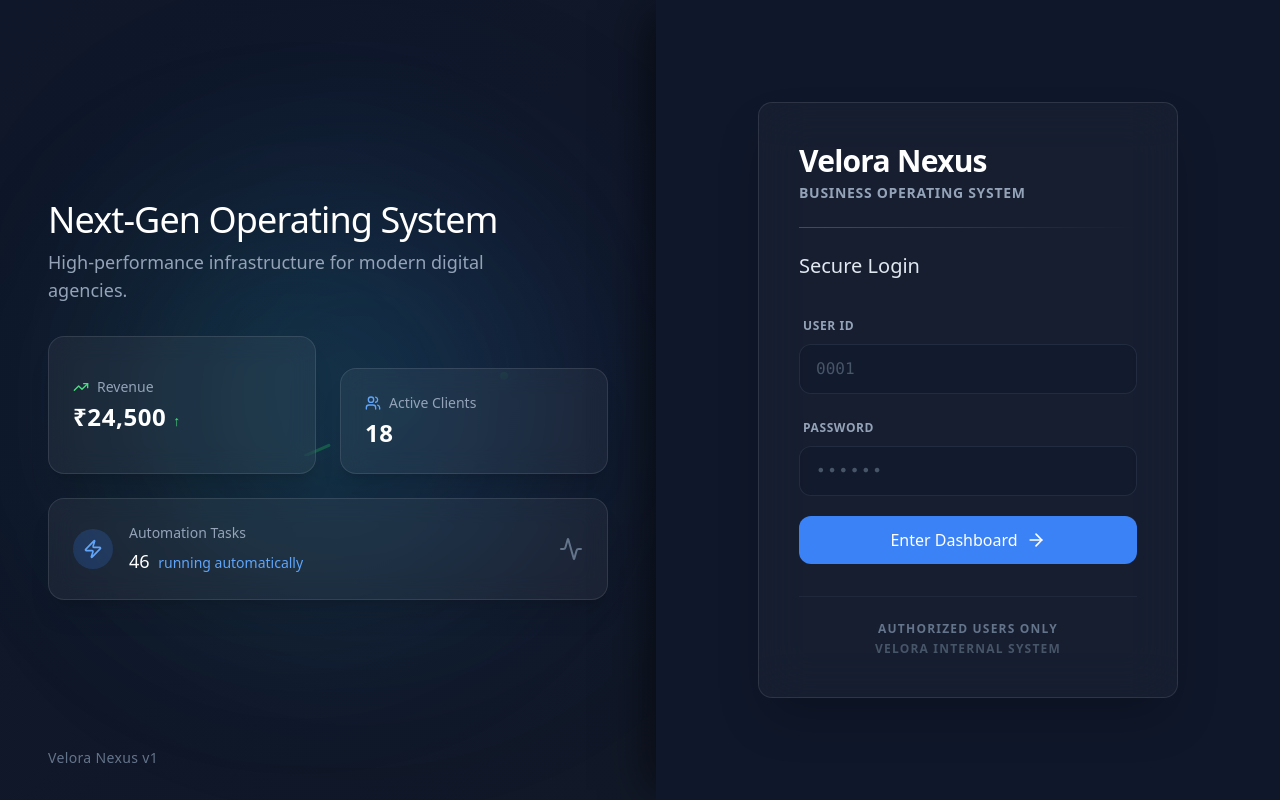
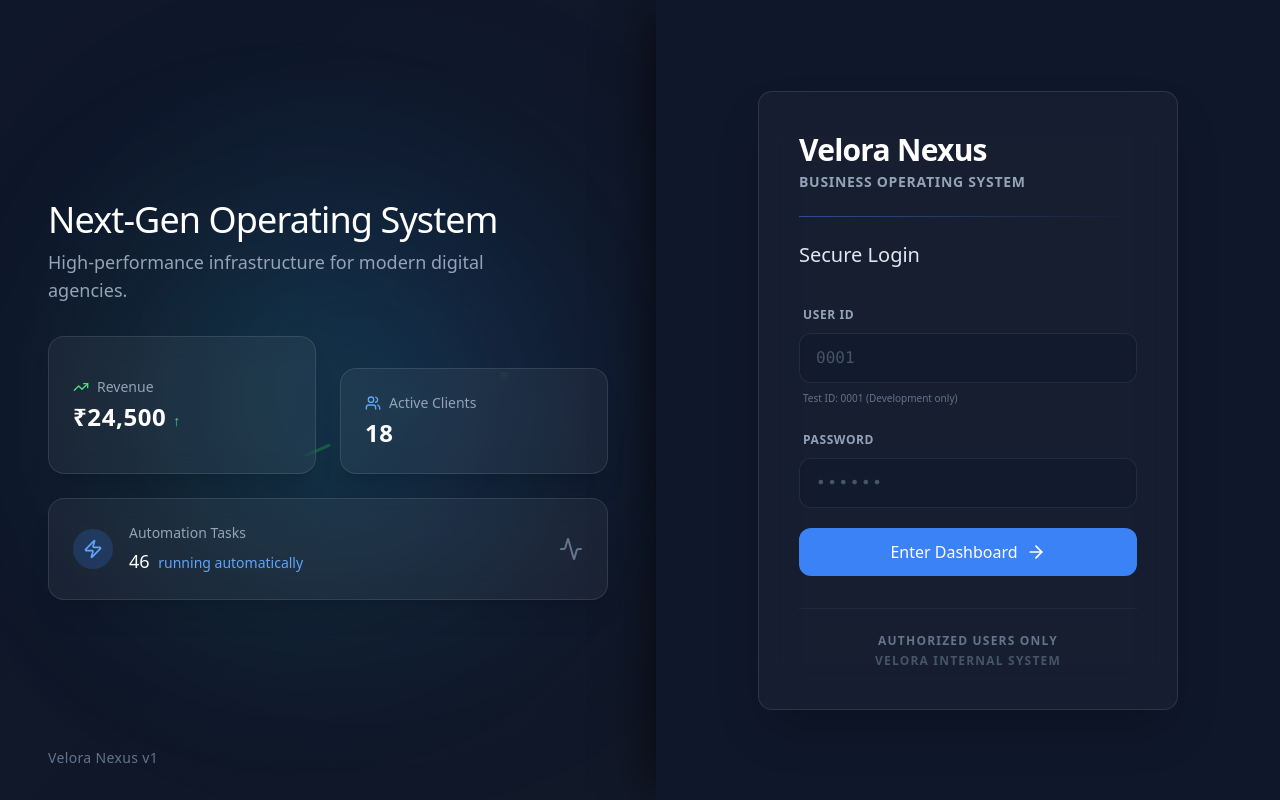
Before and after one commit to veloraa007-beep/velora-nexus, a Next.js app: page /login in a window 1280 px wide. Built offline with nearby package versions, Linux system fonts and the light colour scheme.

Commit message:
feat: Add development Test ID hint to login form

```diff
--- a/src/app/login/page.tsx
+++ b/src/app/login/page.tsx
@@ -182,6 +182,7 @@ export default function LoginPage() {
                     className="w-full bg-[#0F172A]/50 border border-slate-700/50 rounded-lg px-4 py-3 text-slate-200 placeholder:text-slate-600 focus:outline-none focus:ring-2 focus:ring-blue-500/50 focus:border-blue-500/50 transition-all font-mono"
                   />
                 </div>
+                <p className="text-[10px] text-slate-500 ml-1">Test ID: 0001 (Development only)</p>
               </div>
 
               <div className="space-y-2">
```
